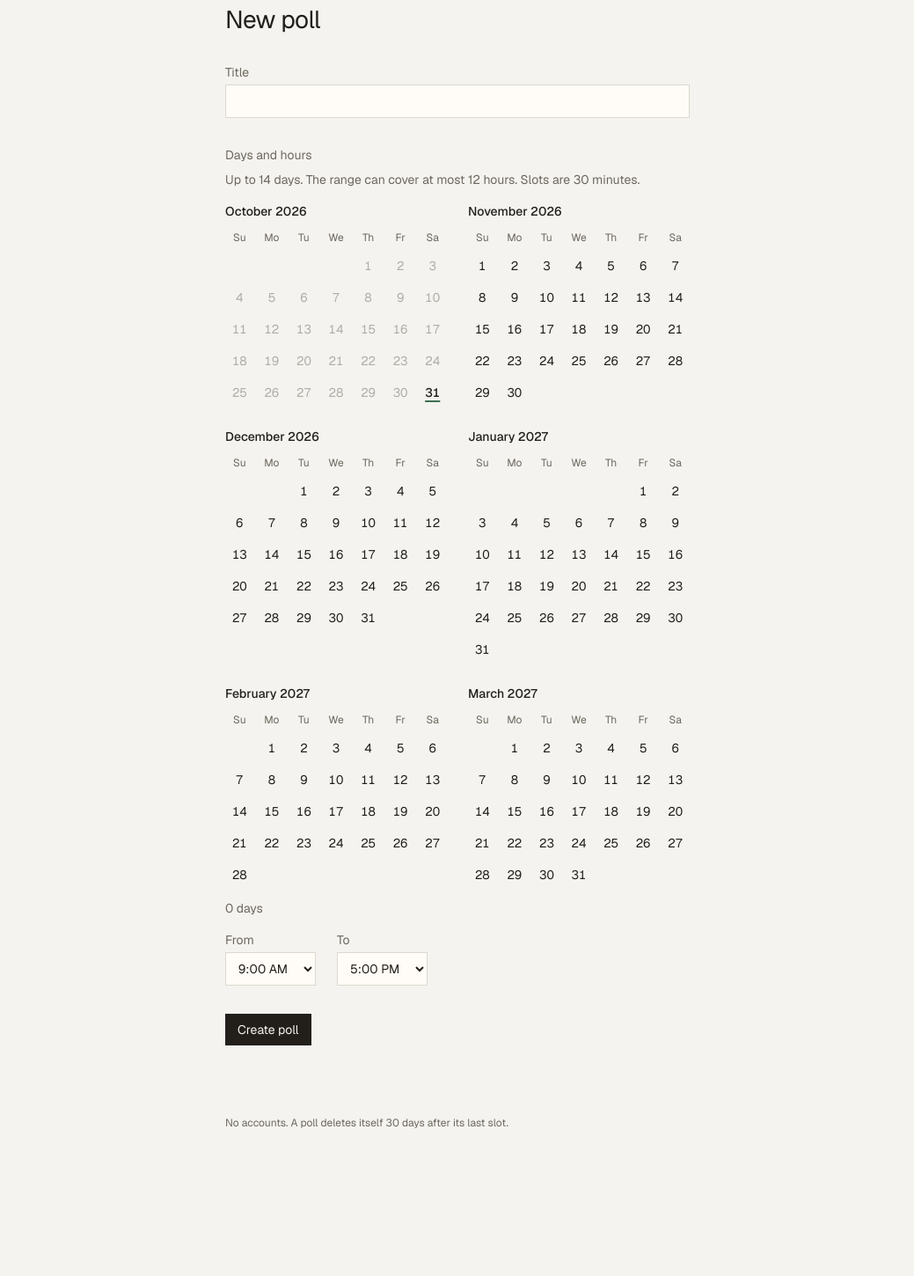
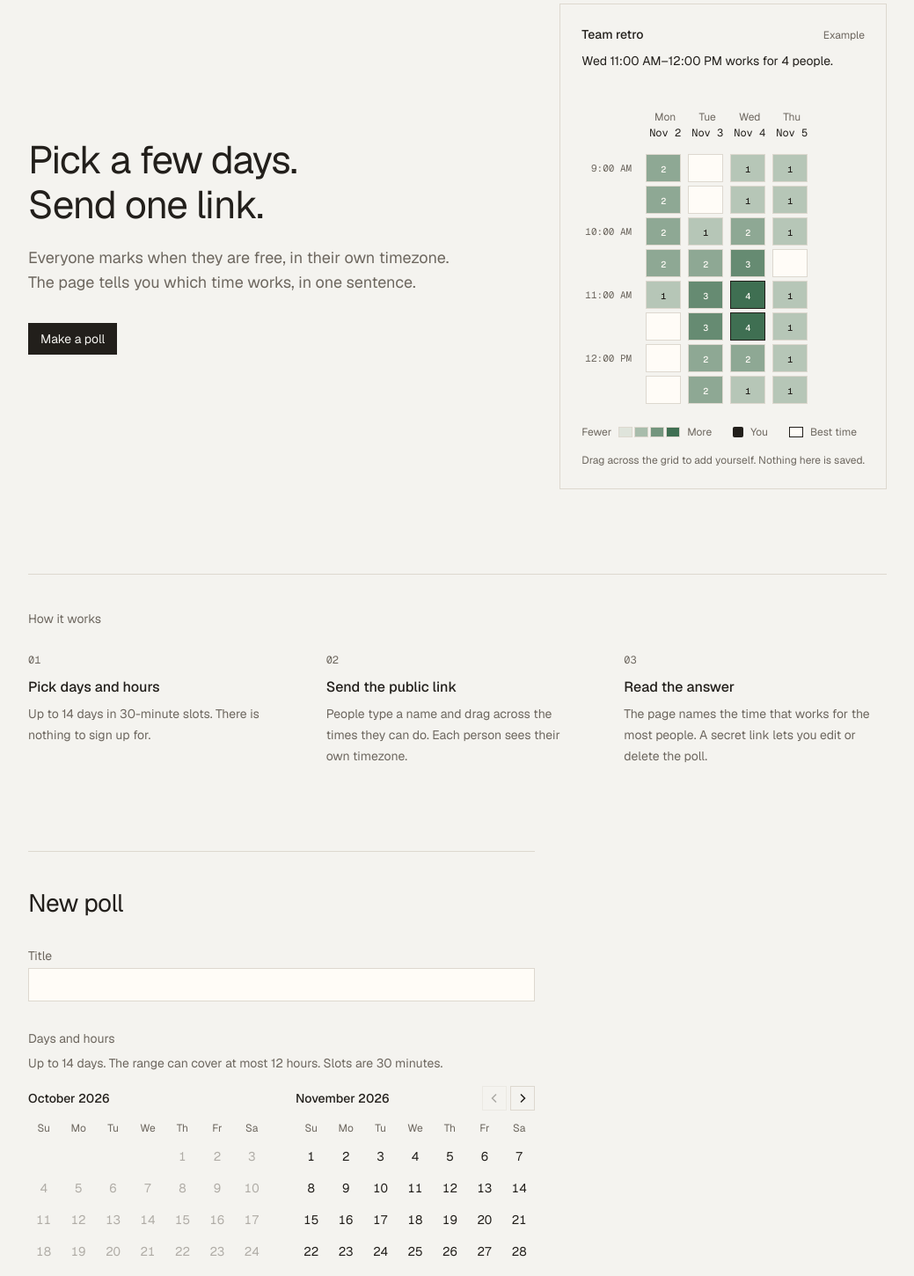
Before and after one commit to mxrtcendik/overlap, a Next.js app: page / in a window 1280 px wide. Shown: the part 100-1550 px from the top of the page at 88% size, without its empty margins (120-1159 px from the left). Before the commit the page ends 1424 px from the top, so only its background shows below. Built offline with nearby package versions, Linux system fonts and the light colour scheme.

Commit message:
Add landing page with live demo

```diff
--- a/src/app/globals.css
+++ b/src/app/globals.css
@@ -40,6 +40,12 @@
   --color-danger: var(--danger);
   --font-sans: var(--font-geist-sans), ui-sans-serif, system-ui, sans-serif;
   --font-mono: var(--font-geist-mono), ui-monospace, monospace;
+}
+
+@media (prefers-reduced-motion: no-preference) {
+  html {
+    scroll-behavior: smooth;
+  }
 }
 
 body {
@@ -129,6 +135,27 @@ body {
     opacity: 0.5;
   }
 
+  .month-nav {
+    display: inline-flex;
+    align-items: center;
+    justify-content: center;
+    width: 1.75rem;
+    height: 1.75rem;
+    border: 1px solid var(--line);
+    color: var(--foreground);
+    transition:
+      border-color 120ms ease-out,
+      opacity 120ms ease-out;
+  }
+
+  .month-nav:hover:not(:disabled) {
+    border-color: var(--line-strong);
+  }
+
+  .month-nav:disabled {
+    opacity: 0.35;
+  }
+
   .link-danger:hover:not(:disabled) {
     color: var(--danger);
     text-decoration-color: currentColor;
--- a/src/app/page.tsx
+++ b/src/app/page.tsx
@@ -1,10 +1,59 @@
 import { CreateForm } from "@/components/create-form";
+import { Demo } from "@/components/demo";
 import { Shell } from "@/components/shell";
+
+const STEPS = [
+  {
+    title: "Pick days and hours",
+    body: "Up to 14 days in 30-minute slots. There is nothing to sign up for.",
+  },
+  {
+    title: "Send the public link",
+    body: "People type a name and drag across the times they can do. Each person sees their own timezone.",
+  },
+  {
+    title: "Read the answer",
+    body: "The page names the time that works for the most people. A secret link lets you edit or delete the poll.",
+  },
+];
 
 export default function Home() {
   return (
-    <Shell>
-      <CreateForm />
+    <Shell wide>
+      <section className="grid items-center gap-12 lg:grid-cols-[1fr_auto] lg:gap-16">
+        <div className="max-w-lg">
+          <h1 className="text-[2.25rem] leading-[1.15] tracking-[-0.025em] text-balance sm:text-[2.75rem]">
+            Pick a few days. Send one link.
+          </h1>
+          <p className="mt-5 text-lg leading-7 text-muted text-pretty">
+            Everyone marks when they are free, in their own timezone. The page tells you which time works, in one
+            sentence.
+          </p>
+          <a href="#new" className="btn mt-8">
+            Make a poll
+          </a>
+        </div>
+        <Demo />
+      </section>
+
+      <section aria-labelledby="how-heading" className="mt-24 border-t border-line pt-10">
+        <h2 id="how-heading" className="text-sm text-muted">
+          How it works
+        </h2>
+        <ol className="mt-6 grid gap-8 sm:grid-cols-3 sm:gap-10">
+          {STEPS.map((step, index) => (
+            <li key={step.title}>
+              <span className="font-mono text-xs text-muted tabular-nums">{String(index + 1).padStart(2, "0")}</span>
+              <h3 className="mt-2 font-medium">{step.title}</h3>
+              <p className="mt-1.5 text-sm leading-6 text-muted text-pretty">{step.body}</p>
+            </li>
+          ))}
+        </ol>
+      </section>
+
+      <section id="new" className="mt-24 max-w-xl scroll-mt-10 border-t border-line pt-10">
+        <CreateForm />
+      </section>
     </Shell>
   );
 }
--- a/src/components/create-form.tsx
+++ b/src/components/create-form.tsx
@@ -1,6 +1,6 @@
 "use client";
 
-import { useState, type FormEvent } from "react";
+import { useEffect, useRef, useState, type FormEvent } from "react";
 import { MAX_TITLE } from "@/lib/constants";
 import { buildSlots } from "@/lib/schedule";
 import { CopyLink } from "./copy-link";
@@ -14,6 +14,11 @@ export function CreateForm() {
   const [error, setError] = useState<string | null>(null);
   const [pending, setPending] = useState(false);
   const [links, setLinks] = useState<{ publicUrl: string; secretUrl: string } | null>(null);
+  const linksHeading = useRef<HTMLHeadingElement>(null);
+
+  useEffect(() => {
+    if (links) linksHeading.current?.focus();
+  }, [links]);
 
   async function onSubmit(event: FormEvent) {
     event.preventDefault();
@@ -48,7 +53,13 @@ export function CreateForm() {
   if (links) {
     return (
       <>
-        <h1 className="text-[1.75rem] leading-9 tracking-[-0.02em] text-balance">Save both links</h1>
+        <h2
+          ref={linksHeading}
+          tabIndex={-1}
+          className="scroll-mt-10 text-[1.75rem] leading-9 tracking-[-0.02em] text-balance outline-none"
+        >
+          Save both links
+        </h2>
         <p className="mt-4 text-sm leading-6">
           This screen shows them together once. Anyone with the public link can answer. The secret link is the only way
           to edit or delete the poll. If you lose it, you cannot get it back.
@@ -72,7 +83,7 @@ export function CreateForm() {
 
   return (
     <form onSubmit={onSubmit}>
-      <h1 className="text-[1.75rem] leading-9 tracking-[-0.02em] text-balance">New poll</h1>
+      <h2 className="text-[1.75rem] leading-9 tracking-[-0.02em] text-balance">New poll</h2>
       <label className="mt-8 block text-sm text-muted">
         Title
         <input
--- /dev/null
+++ b/src/components/demo.tsx
@@ -0,0 +1,80 @@
+"use client";
+
+import { useMemo, useState } from "react";
+import { useTimeZone, useToday } from "@/lib/browser";
+import { buildSlots } from "@/lib/schedule";
+import { overlapSentence } from "@/lib/sentence";
+import { PollGrid } from "./poll-grid";
+
+const START = 9 * 60;
+const END = 13 * 60;
+const DAYS = 4;
+
+const PEOPLE: { name: string; free: [day: number, from: number, to: number][] }[] = [
+  { name: "Mina", free: [[0, 0, 4], [1, 2, 8], [2, 0, 6]] },
+  { name: "Jonas", free: [[1, 3, 6], [2, 2, 8], [3, 0, 3]] },
+  { name: "Priya", free: [[0, 2, 5], [2, 3, 7], [3, 4, 8]] },
+  { name: "Theo", free: [[0, 0, 2], [1, 4, 8], [2, 4, 6]] },
+];
+
+function nextWeekdays(today: string, count: number): string[] {
+  const [year, month, day] = today.split("-").map(Number);
+  const cursor = new Date(year, month - 1, day);
+  const dates: string[] = [];
+  while (dates.length < count) {
+    cursor.setDate(cursor.getDate() + 1);
+    if (cursor.getDay() === 0 || cursor.getDay() === 6) continue;
+    dates.push(
+      `${cursor.getFullYear()}-${String(cursor.getMonth() + 1).padStart(2, "0")}-${String(cursor.getDate()).padStart(2, "0")}`,
+    );
+  }
+  return dates;
+}
+
+export function Demo() {
+  const today = useToday();
+  const timeZone = useTimeZone();
+  const [mine, setMine] = useState<string[]>([]);
+
+  const demo = useMemo(() => {
+    if (!today) return null;
+    const dates = nextWeekdays(today, DAYS);
+    const perDay = (END - START) / 30;
+    const slots = buildSlots(dates, START, END);
+    const voters = PEOPLE.map((person) => ({
+      name: person.name,
+      slots: person.free.flatMap(([day, from, to]) => slots.slice(day * perDay + from, day * perDay + to)),
+    }));
+    return { slots, voters };
+  }, [today]);
+
+  const voters = useMemo(
+    () => (demo ? (mine.length > 0 ? [...demo.voters, { name: "You", slots: mine }] : demo.voters) : []),
+    [demo, mine],
+  );
+
+  if (!demo || !timeZone) return <div className="h-[30rem] w-full max-w-md" aria-hidden="true" />;
+
+  return (
+    <figure className="w-full max-w-md border border-line p-5 sm:p-6">
+      <div className="flex items-baseline justify-between gap-4">
+        <p className="text-sm font-medium">Team retro</p>
+        <p className="text-xs text-muted">Example</p>
+      </div>
+      <p className="mt-2 min-h-12 text-sm leading-6 text-balance" aria-live="polite">
+        {overlapSentence({ slots: demo.slots, votes: voters, timeZone })}
+      </p>
+      <div className="mt-4">
+        <PollGrid slots={demo.slots} voters={voters} selected={mine} readOnly={false} onChange={setMine} />
+      </div>
+      <figcaption className="mt-4 flex items-baseline justify-between gap-4 text-xs text-muted">
+        <span>Drag across the grid to add yourself. Nothing here is saved.</span>
+        {mine.length > 0 ? (
+          <button type="button" className="link-quiet shrink-0 text-xs" onClick={() => setMine([])}>
+            Reset
+          </button>
+        ) : null}
+      </figcaption>
+    </figure>
+  );
+}
--- a/src/components/schedule-fields.tsx
+++ b/src/components/schedule-fields.tsx
@@ -6,6 +6,21 @@ import { MAX_DAYS } from "@/lib/constants";
 import { formatMinutes } from "@/lib/schedule";
 
 const WEEKDAYS = ["Su", "Mo", "Tu", "We", "Th", "Fr", "Sa"] as const;
+
+const MONTHS_AHEAD = 6;
+
+function initialOffset(today: string | null, dates: string[]): number {
+  if (!today || dates.length === 0) return 0;
+  const months =
+    (Number(dates[0].slice(0, 4)) - Number(today.slice(0, 4))) * 12 +
+    (Number(dates[0].slice(5, 7)) - Number(today.slice(5, 7)));
+  return Math.min(Math.max(months, 0), MONTHS_AHEAD - 1);
+}
+
+function shortDate(iso: string): string {
+  const [year, month, day] = iso.split("-").map(Number);
+  return new Date(year, month - 1, day).toLocaleDateString("en-US", { month: "short", day: "numeric" });
+}
 
 function startOptions(): number[] {
   const options: number[] = [];
@@ -43,7 +58,9 @@ function Month({
 
   return (
     <div>
-      <div className="mb-2 text-sm font-medium">{label}</div>
+      <div className="mb-2 flex h-7 items-center text-sm font-medium" aria-live="polite">
+        {label}
+      </div>
       <div className="grid grid-cols-7 gap-1 text-center">
         {WEEKDAYS.map((day) => (
           <div key={day} className="py-1 text-xs text-muted">
@@ -77,6 +94,14 @@ function Month({
   );
 }
 
+function Chevron({ direction }: { direction: "left" | "right" }) {
+  return (
+    <svg viewBox="0 0 16 16" aria-hidden="true" className="size-4" fill="none" stroke="currentColor" strokeWidth="1.5">
+      <path d={direction === "left" ? "M10 3.5 5.5 8l4.5 4.5" : "M6 3.5 10.5 8 6 12.5"} />
+    </svg>
+  );
+}
+
 export function ScheduleFields({
   dates,
   start,
@@ -94,12 +119,13 @@ export function ScheduleFields({
 }) {
   const today = useToday();
   const [message, setMessage] = useState<string | null>(null);
+  const [offset, setOffset] = useState(() => initialOffset(today, dates));
   const anchor = today
     ? { year: Number(today.slice(0, 4)), month: Number(today.slice(5, 7)) - 1 }
     : null;
 
   const months = anchor
-    ? Array.from({ length: 6 }, (_, index) => {
+    ? [offset, offset + 1].map((index) => {
         const date = new Date(anchor.year, anchor.month + index, 1);
         return { year: date.getFullYear(), month: date.getMonth() };
       })
@@ -133,24 +159,45 @@ export function ScheduleFields({
     <fieldset>
       <legend className="text-sm text-muted">Days and hours</legend>
       <p className="mt-2 text-sm text-muted">Up to 14 days. The range can cover at most 12 hours. Slots are 30 minutes.</p>
-      <div className="mt-4 grid gap-6 sm:grid-cols-2">
-        {months.map((month) => (
-          <Month
-            key={`${month.year}-${month.month}`}
-            year={month.year}
-            month={month.month}
-            today={today}
-            dates={dates}
-            onToggle={toggle}
-          />
-        ))}
+      <div className="relative mt-4 min-h-[17.5rem]">
+        <div className="absolute top-0 right-0 z-10 flex gap-1">
+          <button
+            type="button"
+            aria-label="Previous month"
+            disabled={offset === 0}
+            onClick={() => setOffset((current) => Math.max(0, current - 1))}
+            className="month-nav"
+          >
+            <Chevron direction="left" />
+          </button>
+          <button
+            type="button"
+            aria-label="Next month"
+            disabled={offset >= MONTHS_AHEAD - 1}
+            onClick={() => setOffset((current) => Math.min(MONTHS_AHEAD - 1, current + 1))}
+            className="month-nav"
+          >
+            <Chevron direction="right" />
+          </button>
+        </div>
+        <div className="grid gap-8 sm:grid-cols-2">
+          {months.map((month, index) => (
+            <div key={`${month.year}-${month.month}`} className={index === 1 ? "hidden sm:block" : undefined}>
+              <Month year={month.year} month={month.month} today={today} dates={dates} onToggle={toggle} />
+            </div>
+          ))}
+        </div>
       </div>
       {message ? (
         <p className="mt-3 text-sm text-danger" role="alert">
           {message}
         </p>
       ) : (
-        <p className="mt-3 text-sm text-muted">{dates.length === 1 ? "1 day" : `${dates.length} days`}</p>
+        <p className="mt-3 text-sm text-muted">
+          {dates.length === 0
+            ? "No days picked yet."
+            : `${dates.length === 1 ? "1 day" : `${dates.length} days`}: ${dates.map(shortDate).join(", ")}`}
+        </p>
       )}
       <div className="mt-4 flex flex-wrap gap-6">
         <label className="text-sm text-muted">
```
